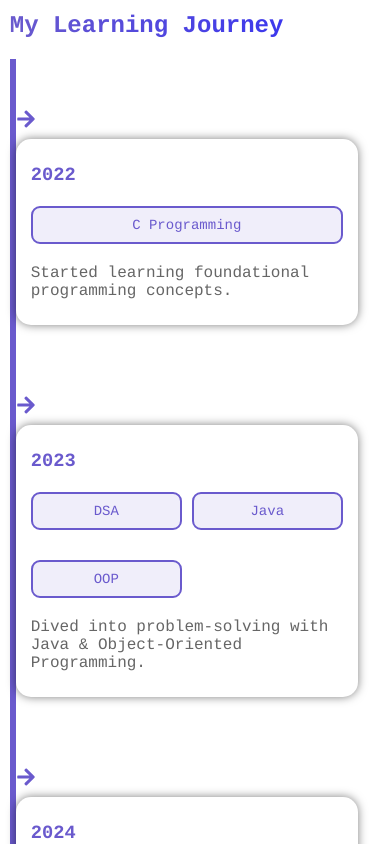
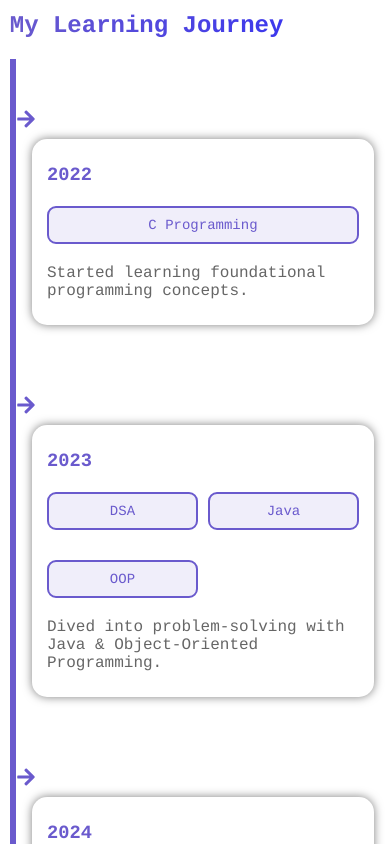
Before and after one commit to Arunitdy/portfolio-2.0, a React (Vite) app in the folder portfolio/: page / in a window 390 px wide. Shown: the part 1460-2304 px from the top of the page. Built offline with nearby package versions, Linux system fonts and the light colour scheme; no server answers.

Commit message:
Update Timeline.css

```diff
--- a/portfolio/src/All/TimeLine/Timeline.css
+++ b/portfolio/src/All/TimeLine/Timeline.css
@@ -59,7 +59,7 @@
 
 @media (max-width: 665px) {
     .timeline-content {
-        msrgin-left:5%;
+        margin-left:5%;
         width:80vw
     }
     .timeline_c {
```
